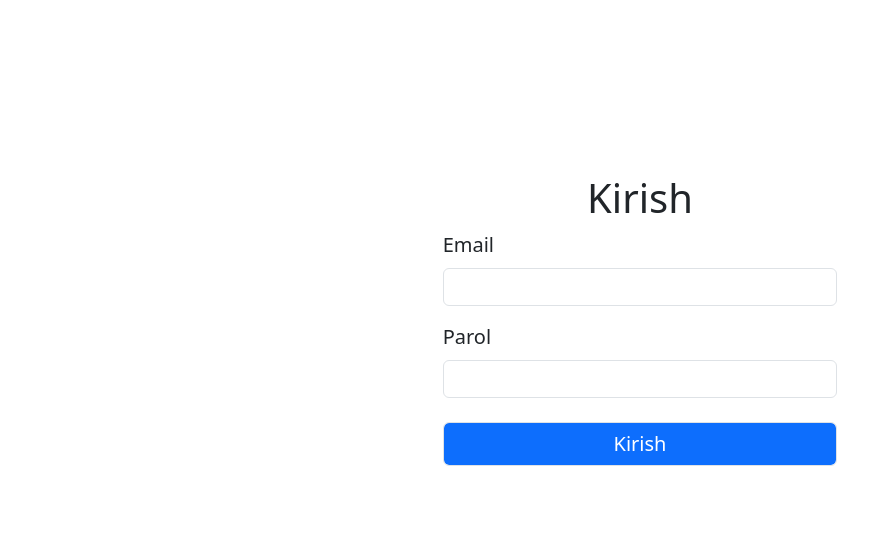
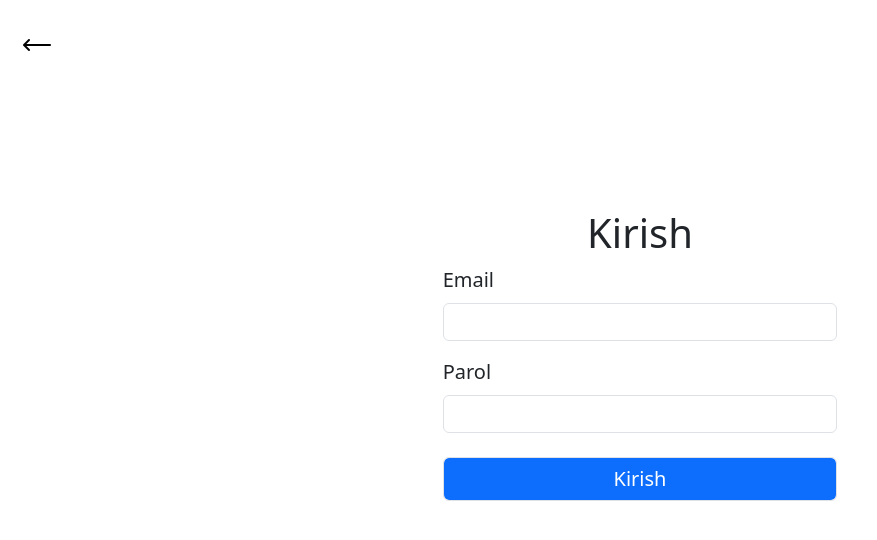
Before and after one commit to umrzoqovndev1998/muim-front, a Vue app: page /admin in a window 1280 px wide. Shown: the top 540 px of the page, without its empty margins (0-877 px from the left). Built offline with nearby package versions, Linux system fonts and the light colour scheme.

Commit message:
updated adminlogin

```diff
--- a/src/pages/AdminLogin.vue
+++ b/src/pages/AdminLogin.vue
@@ -44,7 +44,10 @@ function changeIcon(){
 </script>
 
 <template>
-<div class="container-fluid row d-flex justify-content-center align-items-center">
+<div class="container-fluid row d-flex justify-content-center">
+    <router-link to="/">
+        <img src="../assets/icons/back.png" alt="home page link">
+    </router-link>
     <div class="col-12 col-sm-8 col-md-6 col-xl-4 ms-4">
         <h1 class="text-center fw-normal">Kirish</h1>
         <form @submit="auth">
@@ -102,4 +105,12 @@ form{
 .form-btn:hover{
     background-color: rgb(230, 229, 229);
 }
+img{
+    margin-top: 20px;
+    border-radius: 50%;
+    padding: 10px;
+}
+img:hover{
+    background-color: #e3dfdf;
+}
 </style>
```
Also changed, not shown: src/assets/icons/back.png (added).
